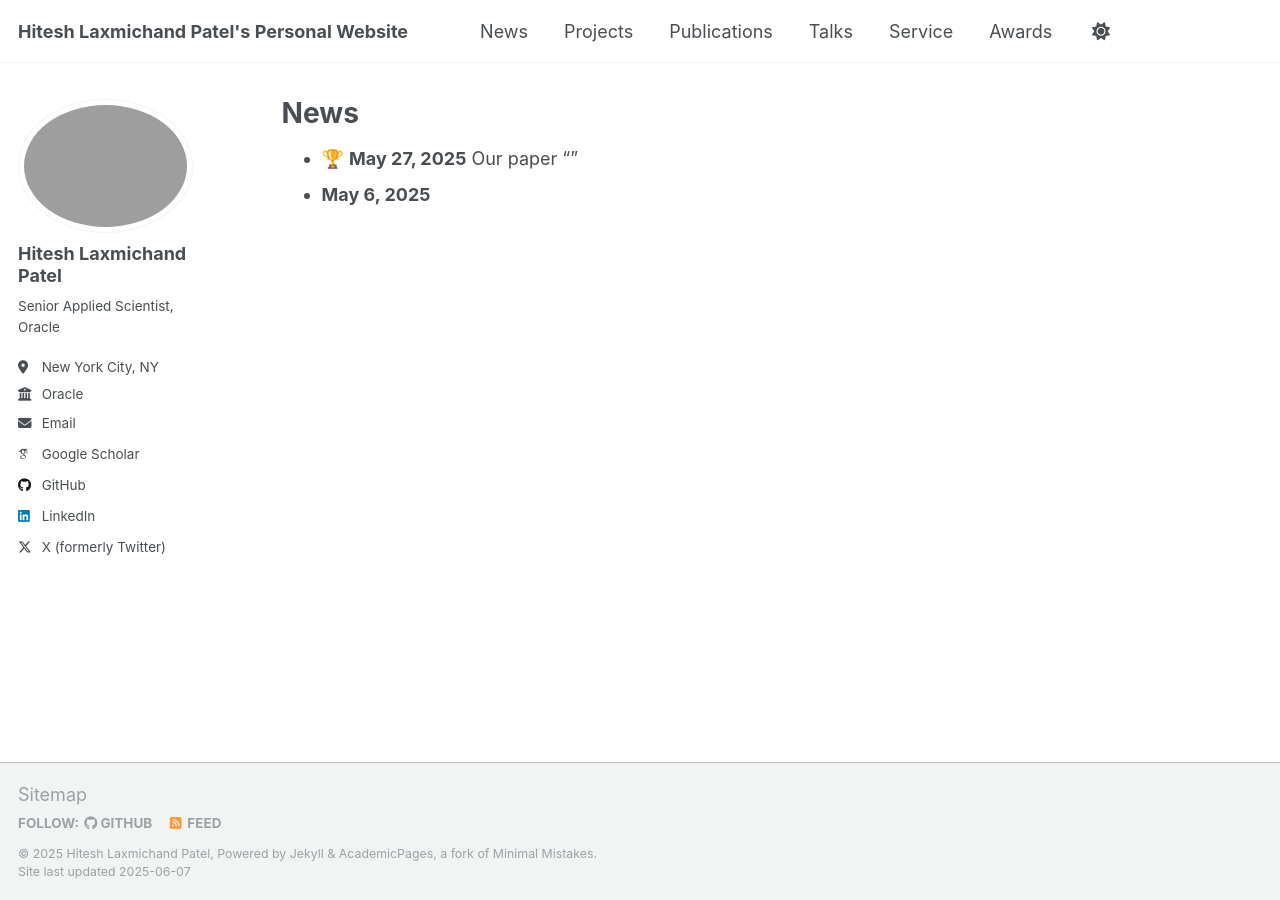
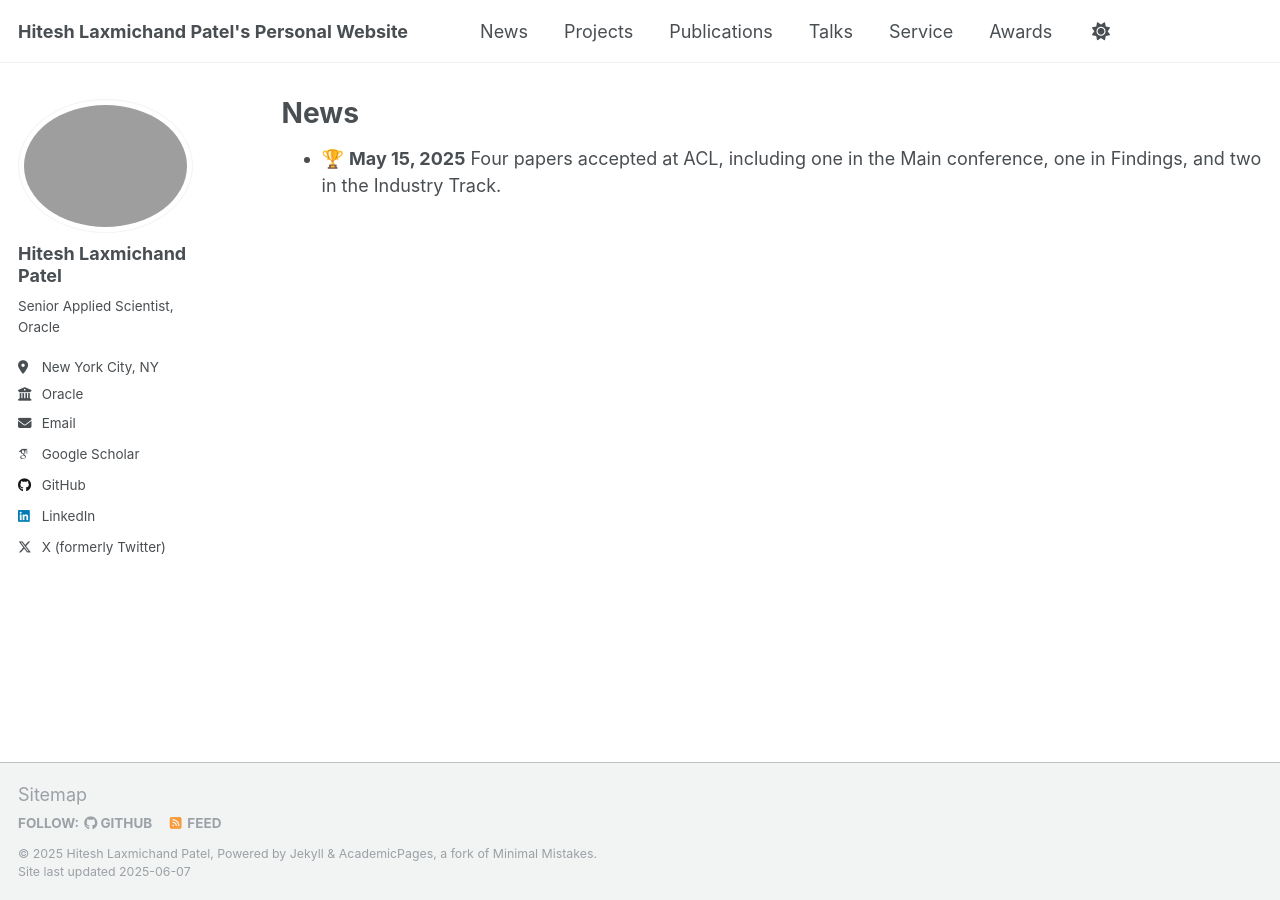
Before and after one commit to HITESHLPATEL/hiteshlpatel.github.io, a Jekyll site: the page built from _pages/news.md, in a window 1280 px wide. Built offline with Jekyll 4.4.1, drawn with Linux system fonts in a browser that asks for light colours; some web fonts are replaced.

Commit message:
Update news.md

```diff
--- a/_pages/news.md
+++ b/_pages/news.md
@@ -4,5 +4,4 @@ title: "News"
 permalink: /news/
 author_profile: true
 ---
-- 🏆 __May 27, 2025__ Our paper ""
-- __May 6, 2025__
+- 🏆 __May 15, 2025__ Four papers accepted at ACL, including one in the Main conference, one in Findings, and two in the Industry Track.
```
